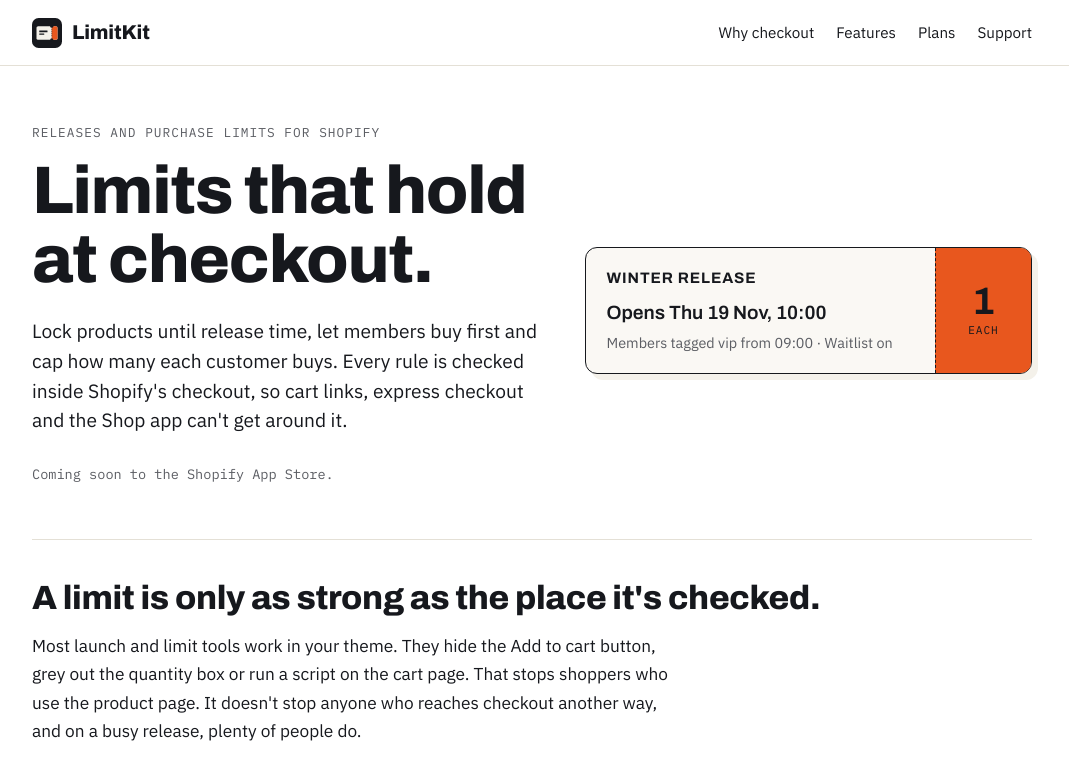
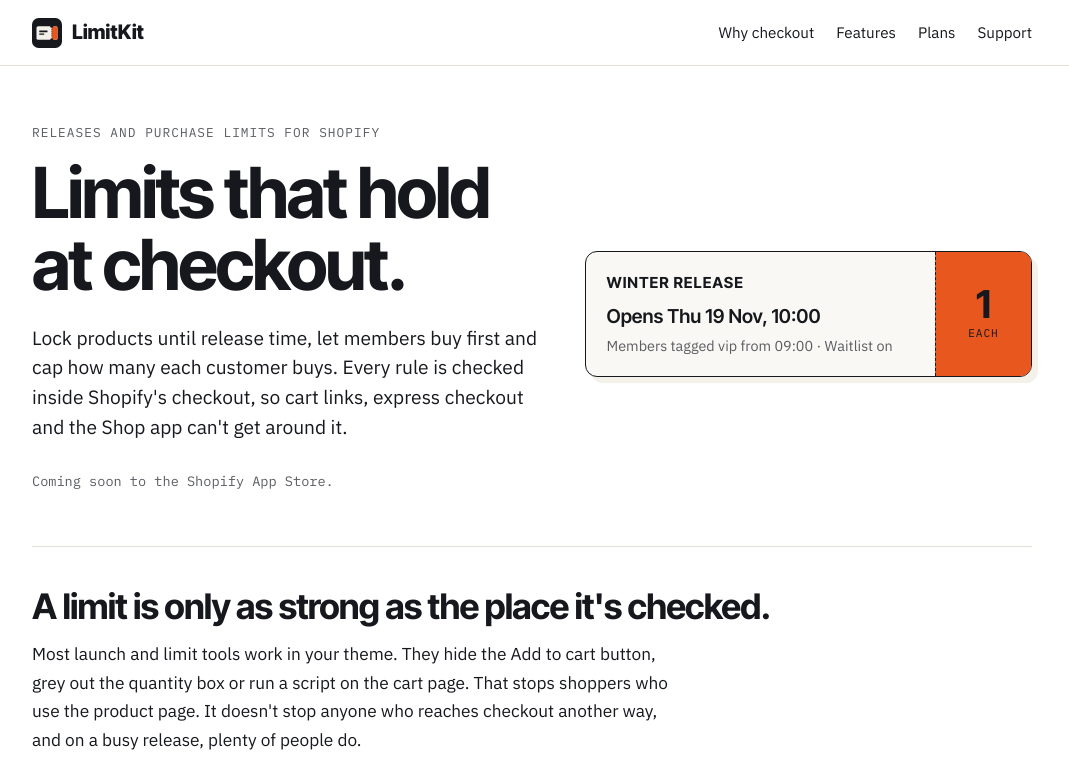
Before and after one commit to johnjarvis-source/limitkit-site, a plain HTML site: page index.html in a window 1280 px wide. Shown: the top 767 px of the page, without its empty margins (108-1177 px from the left). Drawn offline with Linux system fonts and the light colour scheme.

Commit message:
Use Inter Tight for headings
Co-Authored-By: Claude Opus 5.5 <noreply@anthropic.com>

```diff
--- a/index.html
+++ b/index.html
@@ -9,7 +9,7 @@
 <link rel="icon" href="mark.svg" type="image/svg+xml">
 <link rel="preconnect" href="https://fonts.googleapis.com">
 <link rel="preconnect" href="https://fonts.gstatic.com" crossorigin>
-<link rel="stylesheet" href="https://fonts.googleapis.com/css2?family=Archivo:wdth,wght@100..125,600..800&family=IBM+Plex+Mono:wght@400;500&family=IBM+Plex+Sans:wght@400;600&display=swap">
+<link rel="stylesheet" href="https://fonts.googleapis.com/css2?family=Inter+Tight:wght@600;700;800&family=IBM+Plex+Mono:wght@400;500&family=IBM+Plex+Sans:wght@400;600&display=swap">
 <link rel="stylesheet" href="style.css">
 </head>
 <body>
--- a/style.css
+++ b/style.css
@@ -9,7 +9,7 @@
   --signal: #e8571e;
   --signal-text: #b43e0f;
   --ok: #1f6b3a;
-  --f-display: "Archivo", "Helvetica Neue", Arial, sans-serif;
+  --f-display: "Inter Tight", "Helvetica Neue", Arial, sans-serif;
   --f-body: "IBM Plex Sans", system-ui, -apple-system, "Segoe UI", sans-serif;
   --f-mono: "IBM Plex Mono", ui-monospace, Consolas, monospace;
   color-scheme: light;
@@ -28,7 +28,7 @@ a:focus-visible { outline: 2px solid var(--signal-text); outline-offset: 2px; bo
 
 header.site { border-bottom: 1px solid var(--rule); background: var(--bg); }
 header.site .wrap { display: flex; align-items: center; justify-content: space-between; gap: 16px; padding-block: 16px; flex-wrap: wrap; }
-.brand { display: inline-flex; align-items: center; gap: 10px; color: var(--ink); text-decoration: none; font-family: var(--f-display); font-stretch: 112%; font-weight: 800; font-size: 1.25rem; letter-spacing: -0.01em; }
+.brand { display: inline-flex; align-items: center; gap: 10px; color: var(--ink); text-decoration: none; font-family: var(--f-display); font-weight: 800; font-size: 1.25rem; letter-spacing: -0.01em; }
 .brand img { width: 30px; height: 30px; flex: none; display: block; }
 nav.site { display: flex; gap: 22px; font-size: 0.95rem; flex-wrap: wrap; }
 nav.site a { color: var(--ink); text-decoration: none; }
@@ -38,9 +38,9 @@ main { padding-block: 56px 72px; }
 section { padding-block: 40px; border-top: 1px solid var(--rule); }
 section:first-of-type { border-top: 0; padding-top: 0; }
 .eyebrow { font-family: var(--f-mono); font-size: 0.8rem; letter-spacing: 0.08em; text-transform: uppercase; color: var(--muted); margin: 0 0 14px; }
-h1 { font-family: var(--f-display); font-stretch: 125%; font-weight: 800; font-size: clamp(2.3rem, 7vw, 4.2rem); line-height: 1.02; letter-spacing: -0.02em; margin: 0 0 22px; text-wrap: balance; }
-h2 { font-family: var(--f-display); font-stretch: 115%; font-weight: 800; font-size: clamp(1.5rem, 3.4vw, 2.1rem); line-height: 1.12; letter-spacing: -0.01em; margin: 0 0 14px; text-wrap: balance; }
-h3 { font-family: var(--f-display); font-stretch: 105%; font-weight: 700; font-size: 1.12rem; margin: 0 0 6px; }
+h1 { font-family: var(--f-display); font-weight: 700; font-size: clamp(2.4rem, 7vw, 4.4rem); line-height: 1.02; letter-spacing: -0.035em; margin: 0 0 22px; text-wrap: balance; }
+h2 { font-family: var(--f-display); font-weight: 700; font-size: clamp(1.6rem, 3.4vw, 2.2rem); line-height: 1.12; letter-spacing: -0.025em; margin: 0 0 14px; text-wrap: balance; }
+h3 { font-family: var(--f-display); font-weight: 700; font-size: 1.12rem; margin: 0 0 6px; }
 p, li { max-width: 68ch; }
 .lede { font-size: 1.2rem; line-height: 1.55; max-width: 46ch; margin: 0 0 28px; }
 .intro { font-size: 1.08rem; color: var(--ink); max-width: 62ch; margin: 0 0 24px; }
@@ -49,11 +49,11 @@ p, li { max-width: 68ch; }
 .hero { display: grid; grid-template-columns: minmax(0, 1.15fr) minmax(0, 1fr); gap: 40px; align-items: center; }
 .ticket { display: grid; grid-template-columns: minmax(0, 1fr) 96px; border: 1.5px solid var(--ink); border-radius: 12px; background: var(--tint); max-width: 480px; position: relative; box-shadow: 6px 6px 0 var(--paper); }
 .ticket .face { padding: 18px 20px; min-width: 0; }
-.ticket .name { font-family: var(--f-display); font-stretch: 118%; font-weight: 700; text-transform: uppercase; letter-spacing: 0.06em; font-size: 0.95rem; }
-.ticket .when { font-family: var(--f-display); font-stretch: 105%; font-weight: 600; font-size: 1.2rem; margin: 6px 0 2px; }
+.ticket .name { font-family: var(--f-display); font-weight: 700; text-transform: uppercase; letter-spacing: 0.06em; font-size: 0.95rem; }
+.ticket .when { font-family: var(--f-display); font-weight: 600; font-size: 1.2rem; margin: 6px 0 2px; }
 .ticket .meta { font-size: 0.9rem; color: var(--muted); }
 .ticket .stub { background: var(--signal); color: #16181d; border-left: 1.5px dashed var(--ink); border-radius: 0 10px 10px 0; display: flex; flex-direction: column; align-items: center; justify-content: center; font-family: var(--f-mono); font-size: 0.7rem; letter-spacing: 0.08em; text-transform: uppercase; }
-.ticket .stub b { font-family: var(--f-display); font-stretch: 125%; font-size: 2.4rem; line-height: 1; letter-spacing: 0; }
+.ticket .stub b { font-family: var(--f-display); font-size: 2.4rem; line-height: 1; letter-spacing: 0; }
 
 /* Comparison table */
 .compare { width: 100%; border-collapse: collapse; margin: 8px 0 18px; font-size: 0.98rem; }
@@ -80,7 +80,7 @@ p, li { max-width: 68ch; }
 /* Plans */
 .plans { display: grid; grid-template-columns: repeat(4, minmax(0, 1fr)); gap: 16px; margin: 8px 0 12px; }
 .plan { border: 1px solid var(--rule); border-radius: 12px; padding: 18px; background: var(--bg); }
-.plan .price { font-family: var(--f-display); font-stretch: 112%; font-weight: 800; font-size: 1.6rem; margin: 2px 0 8px; }
+.plan .price { font-family: var(--f-display); font-weight: 800; font-size: 1.6rem; margin: 2px 0 8px; }
 .plan .price small { font-family: var(--f-body); font-weight: 400; font-size: 0.85rem; color: var(--muted); }
 .plan ul { margin: 0; padding-left: 1.1em; font-size: 0.93rem; }
 .plan li { margin: 4px 0; }
@@ -94,7 +94,7 @@ p, li { max-width: 68ch; }
 .doc h3 { margin: 24px 0 6px; }
 .doc .updated { font-family: var(--f-mono); font-size: 0.85rem; color: var(--muted); margin-bottom: 32px; }
 .contact { border: 1.5px solid var(--ink); border-radius: 12px; background: var(--tint); padding: 20px 22px; max-width: 560px; margin: 8px 0 12px; }
-.contact .addr { font-family: var(--f-display); font-stretch: 108%; font-weight: 700; font-size: 1.35rem; word-break: break-word; }
+.contact .addr { font-family: var(--f-display); font-weight: 700; font-size: 1.35rem; word-break: break-word; }
 
 footer.site { border-top: 1px solid var(--rule); }
 footer.site .wrap { display: flex; flex-wrap: wrap; gap: 8px 24px; justify-content: space-between; padding-block: 22px 32px; font-size: 0.9rem; color: var(--muted); }
```
Also changed, not shown: 404.html (+1 -1 lines), privacy.html (+1 -1 lines), support.html (+1 -1 lines).
